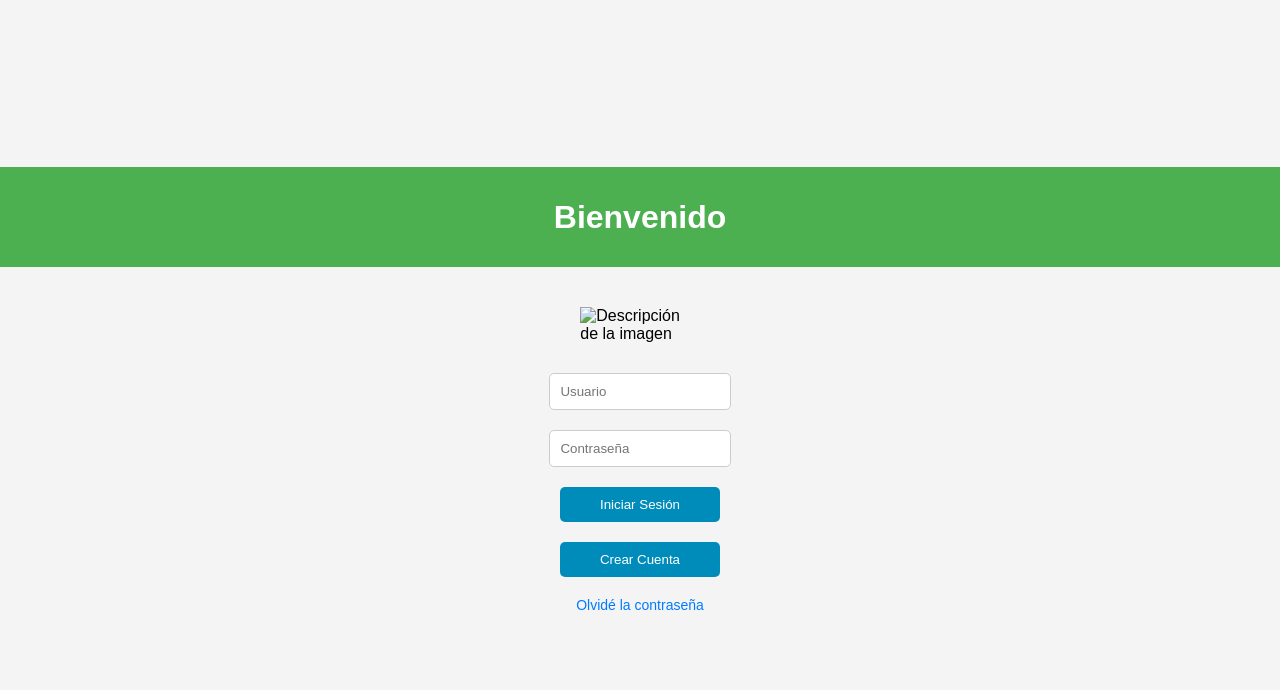
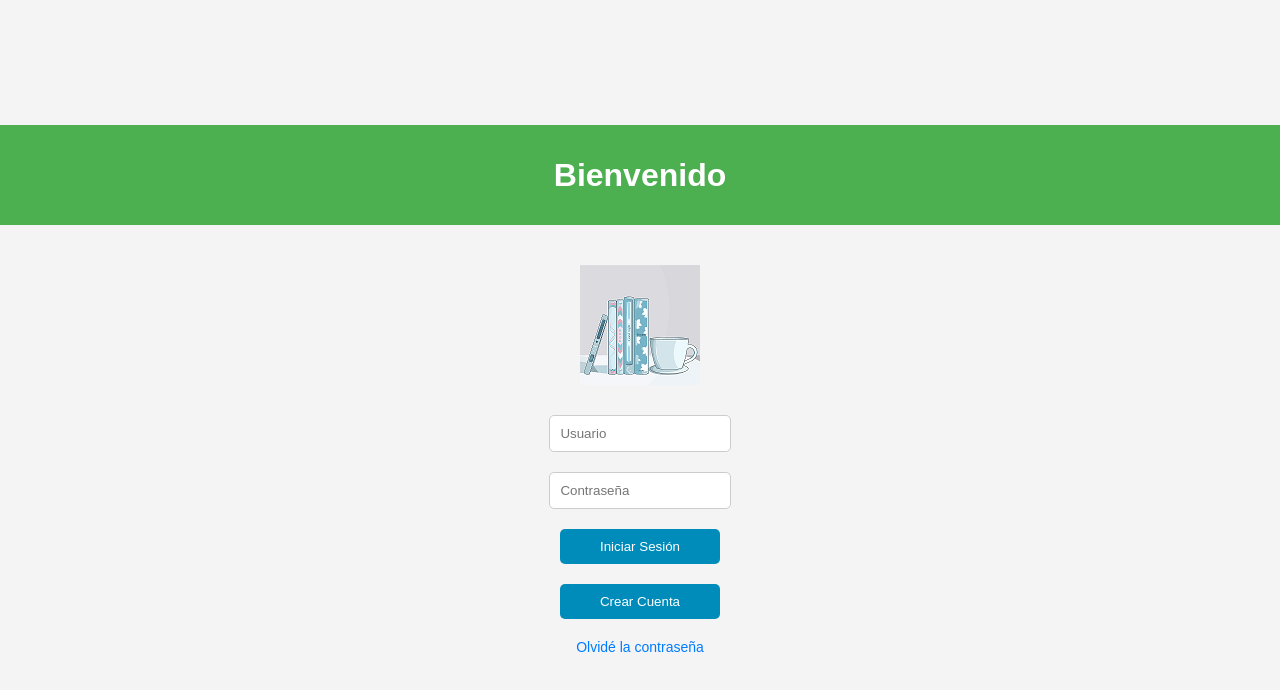
Before and after one commit to dianamariarico/Prototipo, a plain HTML site: page index.html in a window 1280 px wide. Drawn offline with Linux system fonts and the light colour scheme.

Commit message:
Add files via upload

```diff
--- a/index.html
+++ b/index.html
@@ -11,7 +11,7 @@
         <h1>Bienvenido</h1>
     </header>
     <main>
-        <img src="ruta-a-tu-imagen.jpg" alt="Descripción de la imagen" class="logo">
+        <img src="libro.png" alt="Descripción de la imagen" class="logo">
         <input type="text" id="username" placeholder="Usuario" class="input-field">
         <input type="password" id="password" placeholder="Contraseña" class="input-field">
         <button id="loginButton">Iniciar Sesión</button>
```
